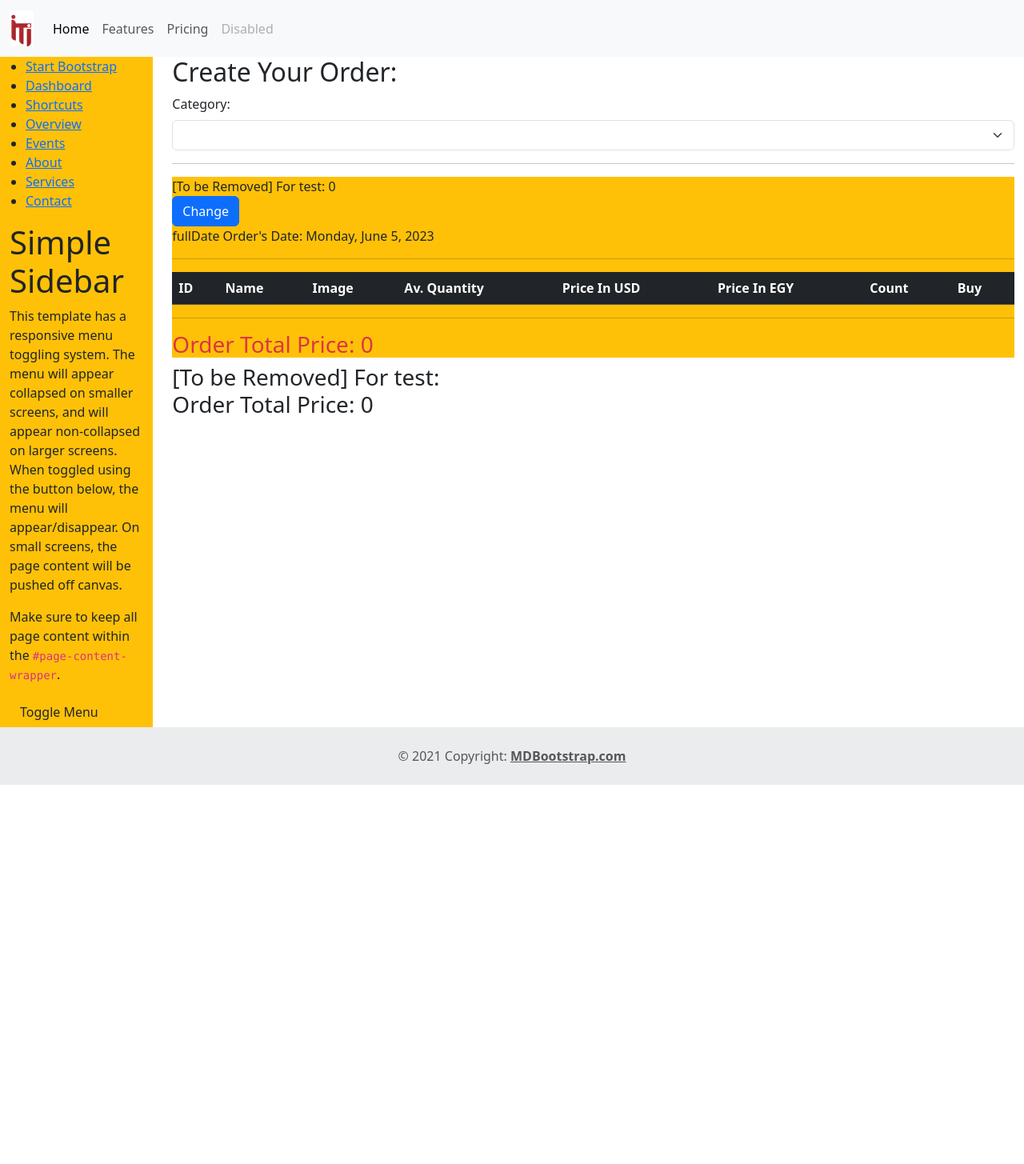
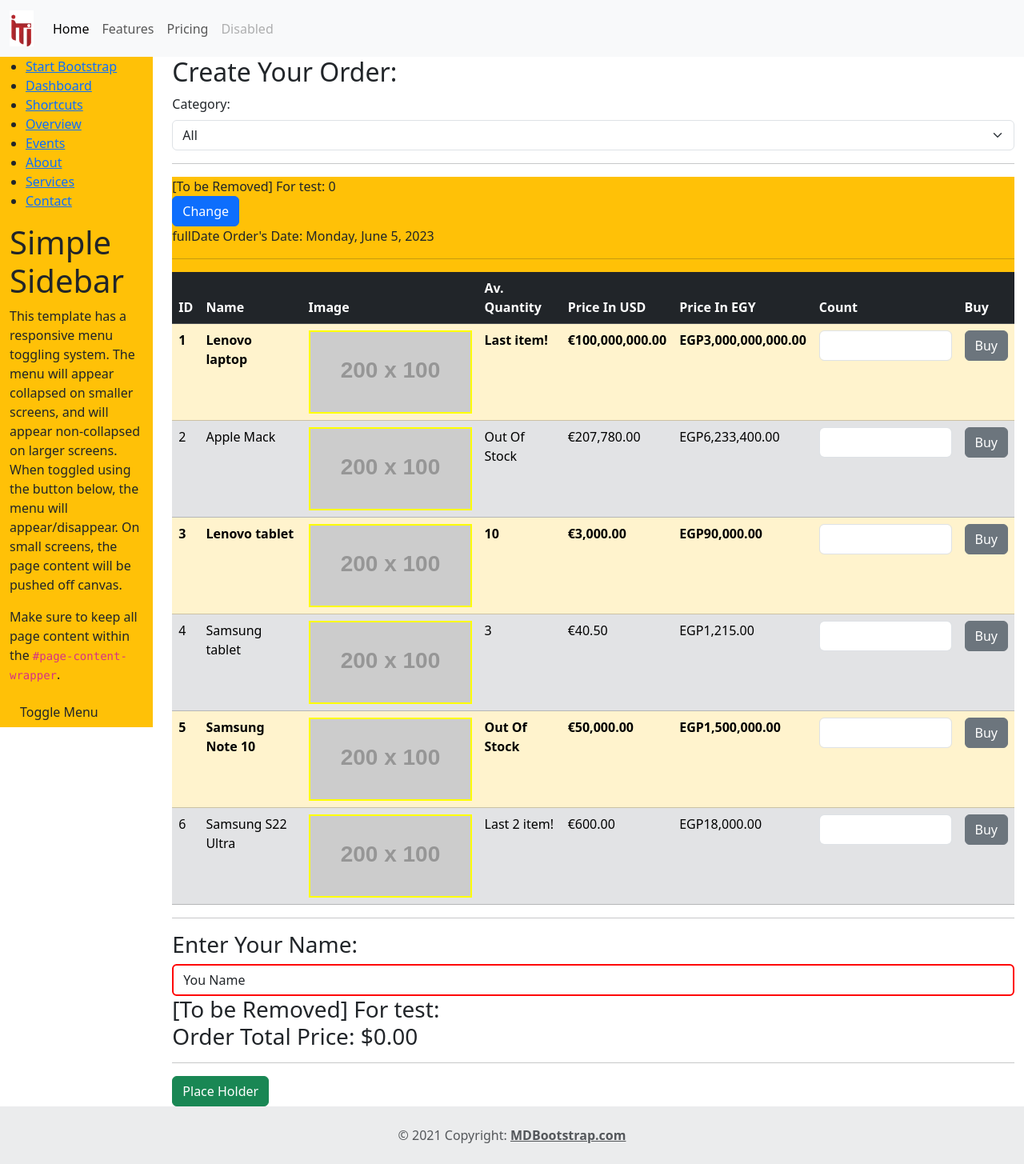
Before and after one commit to 0xYahia/Angular, an Angular app: page / in a window 1280 px wide. Shown: the whole page at 80% size. Before the commit the page ends 981 px from the top, so only its background shows below. Built offline with nearby package versions, Linux system fonts and the light colour scheme.

Commit message:
@ViewChild

```diff
--- a/src/app/Components/Order/order-master/order-master.component.html
+++ b/src/app/Components/Order/order-master/order-master.component.html
@@ -12,14 +12,29 @@
     id="prodCat"
     [(ngModel)]="selectedCatID"
   >
+    <option value="0" selected>All</option>
     <option *ngFor="let cat of catList" [value]="cat.id">{{ cat.name }}</option>
   </select>
 </div>
 <hr />
 <div class="bg-warning">
-  <app-product-list [sentCatID]="selectedCatID"></app-product-list>
+  <!-- <app-product-list
+    [sentCatID]="selectedCatID"
+    (totalPriceChanged)="onTotalPriceChanged($event)"
+  ></app-product-list> -->
+  <app-product-list
+    [sentCatID]="selectedCatID"
+    (totalPriceChanged)="onTotalPriceChanged($event)"
+  ></app-product-list>
+</div>
+<hr />
+<div>
+  <h3>Enter Your Name:</h3>
+  <input #clientNameInput type="text" class="form-control" />
 </div>
 <h3>
   [To be Removed] For test: <br />
-  Order Total Price: {{ orderTotalPrice }}
+  Order Total Price: {{ orderTotalPrice | currency }}
 </h3>
+<hr />
+<button class="btn btn-success" (click)="completeOrder()">Place Holder</button>
--- a/src/app/Components/Order/order-master/order-master.component.ts
+++ b/src/app/Components/Order/order-master/order-master.component.ts
@@ -1,15 +1,24 @@
-import { Component } from '@angular/core';
+import { AfterViewInit, Component, ElementRef, ViewChild } from '@angular/core';
 import { ICategory } from 'src/app/Models/icategory';
+import { ProductListComponent } from '../product-list/product-list.component';
 
 @Component({
   selector: 'app-order-master',
   templateUrl: './order-master.component.html',
   styleUrls: ['./order-master.component.scss'],
 })
-export class OrderMasterComponent {
+export class OrderMasterComponent implements AfterViewInit {
   catList: ICategory[];
   selectedCatID: number = 0;
   orderTotalPrice: number = 0;
+  // @ViewChild('clientNameInputElem') clientNameInputElem: ElementRef = new ElementRef()
+  // @ViewChild('clientNameInputElem') clientNameInputElem: ElementRef = {} as ElementRef
+  // @ViewChild('clientNameInputElem') clientNameInputElem: ElementRef | undefined = undefined
+  // @ViewChild('clientNameInputElem') clientNameInputElem: ElementRef | null = null
+  // @ViewChild('clientNameInputElem') clientNameInputElem?: ElementRef
+  @ViewChild('clientNameInput') clientNameInputElem!: ElementRef;
+  @ViewChild(ProductListComponent) prodListComObj!: ProductListComponent;
+
   constructor() {
     this.catList = [
       { id: 1, name: 'Laptops' },
@@ -17,4 +26,19 @@
       { id: 3, name: 'Mobiles' },
     ];
   }
+  ngAfterViewInit() {
+    this.clientNameInputElem.nativeElement.value = 'You Name';
+    this.clientNameInputElem.nativeElement.style.border = '2px solid red';
+    console.log(this.prodListComObj.productList);
+  }
+  onTotalPriceChanged(totalPrice: number) {
+    this.orderTotalPrice = totalPrice;
+  }
+  // onTotalPriceChanged(totalPrice: any) {
+  //   this.orderTotalPrice = totalPrice;
+  // }
+  completeOrder() {
+    // For Test
+    this.prodListComObj.productList[0].quantity -= 1;
+  }
 }
--- a/src/app/Components/Order/product-list/product-list.component.html
+++ b/src/app/Components/Order/product-list/product-list.component.html
@@ -88,10 +88,11 @@
           >
             Buy
           </button>
+          <!-- <button type="button" class="btn btn-secondary">Buy</button> -->
         </td>
       </tr>
     </ng-container>
   </tbody>
 </table>
-<hr />
-<h3 class="text-danger">Order Total Price: {{ orderTotalPrice }}</h3>
+<!-- <hr /> -->
+<!-- <h3 class="text-danger">Order Total Price: {{ orderTotalPrice }}</h3> -->
--- a/src/app/Components/Order/product-list/product-list.component.ts
+++ b/src/app/Components/Order/product-list/product-list.component.ts
@@ -1,6 +1,13 @@
-import { Component, Input, OnChanges, SimpleChanges } from '@angular/core';
+import {
+  Component,
+  EventEmitter,
+  Input,
+  OnChanges,
+  Output,
+} from '@angular/core';
 import { ICategory } from 'src/app/Models/icategory';
 import { IProduct } from 'src/app/Models/iproduct';
+import { CartModel } from 'src/app/ViewModels/cart-model';
 
 @Component({
   selector: 'app-product-list',
@@ -10,11 +17,14 @@
 export class ProductListComponent implements OnChanges {
   orderDate: Date;
   @Input() sentCatID: number = 0;
+  @Output() totalPriceChanged: EventEmitter<number>;
+  // @Output() totalPriceChanged: EventEmitter<CartModel>;
   catList: ICategory[];
   productList: IProduct[];
   productListCat: IProduct[] = [];
   orderTotalPrice: number = 0;
   constructor() {
+    this.totalPriceChanged = new EventEmitter();
     this.catList = [
       { id: 1, name: 'Laptops' },
       { id: 2, name: 'Tablets' },
@@ -77,8 +87,13 @@
     this.filterProdByCatID();
   }
   buy(prodPrice: number, count: number) {
-    this.orderTotalPrice = count * prodPrice;
+    this.orderTotalPrice += count * prodPrice;
+    // Execute my event
+    this.totalPriceChanged.emit(this.orderTotalPrice);
   }
+  // buy() {
+  //   this.totalPriceChanged.emit(this.orderTotalPrice);
+  // }
   changeSelectedCat() {
     this.sentCatID = 1;
   }
@@ -86,8 +101,10 @@
     return prod.id;
   }
   filterProdByCatID() {
-    this.productListCat = this.productList.filter(
-      (prod) => prod.categoryID == this.sentCatID
-    );
+    if (this.sentCatID == 0) this.productListCat = this.productList;
+    else
+      this.productListCat = this.productList.filter(
+        (prod) => prod.categoryID == this.sentCatID
+      );
   }
 }
--- /dev/null
+++ b/src/app/ViewModels/cart-model.ts
@@ -0,0 +1,7 @@
+export class CartModel {
+  constructor(
+    public name: string,
+    public count: number,
+    public price: number
+  ) {}
+}
```
